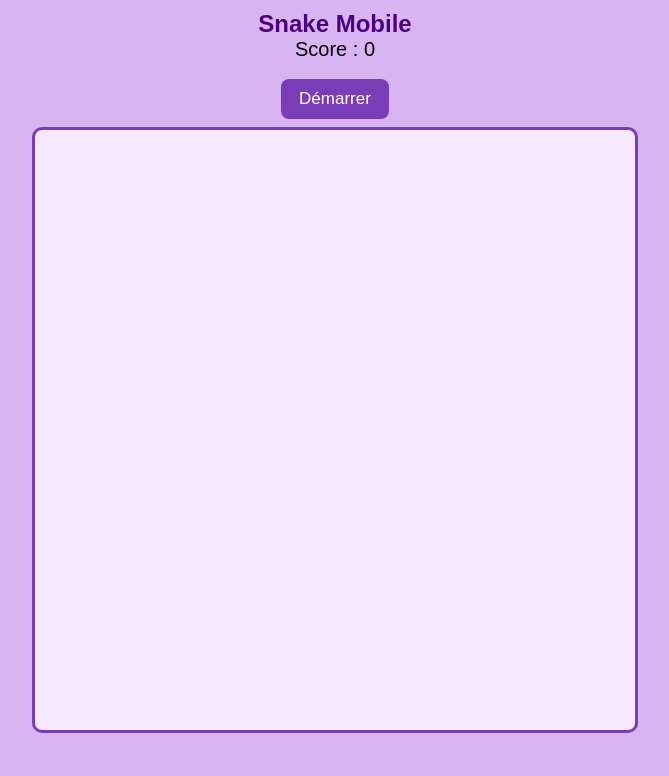
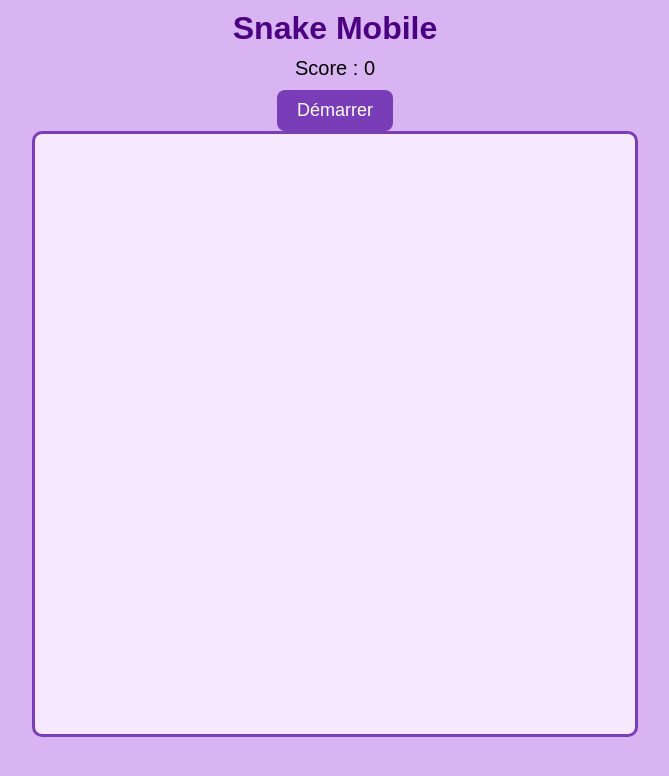
Before and after one commit to carletteperrin-sketch/SNAKE, a plain HTML site: page index.html in a window 1280 px wide. Shown: the whole page, without its empty margins (305-974 px from the left). Drawn offline with Linux system fonts and the light colour scheme.

Commit message:
Update index.html

```diff
--- a/index.html
+++ b/index.html
@@ -7,52 +7,30 @@
 
 <style>
   html, body {
-    margin: 0;
-    padding: 0;
-    height: 100%;
+    margin: 0; padding: 0; height: 100%;
     background: #d8b4f3;
-    overflow: hidden; /* empêche le scroll sur mobile */
-    touch-action: none; /* swipe ultra précis */
-    font-family: Arial, sans-serif;
-    display: flex;
-    flex-direction: column;
-    align-items: center;
+    display: flex; flex-direction: column; align-items: center;
+    overflow: hidden; touch-action: none;
+    font-family: Arial;
   }
-
-  h1 {
-    margin: 10px 0 0;
-    font-size: 24px;
-    color: #4b0082;
-  }
-
-  #score {
-    font-size: 20px;
-    margin-bottom: 10px;
-  }
-
+  h1 { margin: 10px 0; color: #4b0082; }
+  #score { margin-bottom: 10px; font-size: 20px; }
   canvas {
     background: #f6e8ff;
     border: 3px solid #7a3db8;
     border-radius: 10px;
-    width: 95vmin;      /* carré parfait */
-    height: 95vmin;
-    max-width: 600px;
-    max-height: 600px;
+    width: 95vmin; height: 95vmin;
+    max-width: 600px; max-height: 600px;
   }
-
   #startBtn {
-    margin: 8px;
-    padding: 10px 18px;
-    background: #7a3db8;
-    color: white;
-    border: none;
-    border-radius: 8px;
-    font-size: 17px;
+    padding: 10px 20px; background: #7a3db8; color: white;
+    border: none; border-radius: 8px; font-size: 18px;
   }
 </style>
 </head>
 
 <body>
+
 <h1>Snake Mobile</h1>
 <div id="score">Score : 0</div>
 <button id="startBtn">Démarrer</button>
@@ -64,11 +42,13 @@ const ctx = canvas.getContext("2d");
 
 let box, snake, direction, score, cake, gameLoop;
 
-// ✅ Ajuste la taille réelle du canvas = plein écran carré
+// ✅ Ajustement grille 15x15 EXACTE
 function resize() {
-  canvas.width = canvas.clientWidth;
-  canvas.height = canvas.clientHeight;
-  box = canvas.width / 15;  // grille 15x15 = éviter bugs murs
+  const displaySize = canvas.clientWidth;
+  box = Math.floor(displaySize / 15);
+
+  canvas.width  = box * 15;
+  canvas.height = box * 15;
 }
 resize();
 window.addEventListener("resize", resize);
@@ -76,14 +56,12 @@ window.addEventListener("resize", resize);
 // ✅ IMAGES
 const headImg = new Image();
 headImg.src = "snake_head.png";
-
 const bodyImg = new Image();
 bodyImg.src = "snake_body.png";
-
 const cakeImg = new Image();
 cakeImg.src = "cake.png";
 
-// ✅ Position aléatoire propre
+// ✅ Position gâteau = grille parfaite
 function randomPos() {
   return {
     x: Math.floor(Math.random() * 15) * box,
@@ -91,14 +69,12 @@ function randomPos() {
   };
 }
 
-// ✅ Swipe super précis
-let startX = 0, startY = 0;
-
+// ✅ SWIPE
+let startX, startY;
 canvas.addEventListener("touchstart", e => {
   startX = e.touches[0].clientX;
   startY = e.touches[0].clientY;
 });
-
 canvas.addEventListener("touchend", e => {
   let dx = e.changedTouches[0].clientX - startX;
   let dy = e.changedTouches[0].clientY - startY;
@@ -112,7 +88,7 @@ canvas.addEventListener("touchend", e => {
   }
 });
 
-// ✅ Clavier (pour PC)
+// ✅ Clavier (PC)
 document.addEventListener("keydown", e => {
   if (e.key === "ArrowUp" && direction !== "DOWN") direction = "UP";
   if (e.key === "ArrowDown" && direction !== "UP") direction = "DOWN";
@@ -120,16 +96,24 @@ document.addEventListener("keydown", e => {
   if (e.key === "ArrowRight" && direction !== "LEFT") direction = "RIGHT";
 });
 
-// ✅ Dessin du jeu
+// ✅ DESSIN AVEC IMAGES x2 SUR MOBILE
+function drawImageCentered(img, x, y, size) {
+  const drawSize = size * 2;
+  ctx.drawImage(img, x - size/2, y - size/2, drawSize, drawSize);
+}
+
 function draw() {
   ctx.clearRect(0, 0, canvas.width, canvas.height);
 
-  ctx.drawImage(cakeImg, cake.x, cake.y, box, box);
+  // ✅ Gâteau
+  drawImageCentered(cakeImg, cake.x + box/2, cake.y + box/2, box);
 
-  snake.forEach((part, index) => {
-    ctx.drawImage(index === 0 ? headImg : bodyImg, part.x, part.y, box, box);
+  // ✅ Serpent
+  snake.forEach((p, i) => {
+    drawImageCentered(i === 0 ? headImg : bodyImg, p.x + box/2, p.y + box/2, box);
   });
 
+  // ✅ Mouvement
   let head = { ...snake[0] };
 
   if (direction === "UP") head.y -= box;
@@ -137,17 +121,16 @@ function draw() {
   if (direction === "LEFT") head.x -= box;
   if (direction === "RIGHT") head.x += box;
 
-  // ✅ NOUVELLE DÉTECTION MURS = pas de faux Game Over
-  if (head.x < 0 || head.x > canvas.width - box ||
-      head.y < 0 || head.y > canvas.height - box) {
+  // ✅ Collision murs (corrigée)
+  if (head.x < 0 || head.x >= canvas.width || head.y < 0 || head.y >= canvas.height)
     return gameOver();
-  }
 
-  // ✅ Corrige bug de collision du corps
+  // ✅ Collision corps
   for (let i = 0; i < snake.length; i++) {
     if (head.x === snake[i].x && head.y === snake[i].y) return gameOver();
   }
 
+  // ✅ Mange gâteau (corrigé sur mobile)
   if (head.x === cake.x && head.y === cake.y) {
     score++;
     document.getElementById("score").innerText = "Score : " + score;
@@ -159,13 +142,11 @@ function draw() {
   snake.unshift(head);
 }
 
-// ✅ Game Over propre
 function gameOver() {
   clearInterval(gameLoop);
   alert("Game Over ! Score : " + score);
 }
 
-// ✅ Démarrer
 document.getElementById("startBtn").onclick = () => {
   if (gameLoop) clearInterval(gameLoop);
 
@@ -173,15 +154,12 @@ document.getElementById("startBtn").onclick = () => {
   score = 0;
   document.getElementById("score").innerText = "Score : 0";
 
-  snake = [
-    { x: box * 7, y: box * 7 }
-  ];
+  snake = [{ x: box * 7, y: box * 7 }];
   direction = "RIGHT";
   cake = randomPos();
 
-  gameLoop = setInterval(draw, 180); // ✅ vitesse douce stable
+  gameLoop = setInterval(draw, 180);
 };
 </script>
-
 </body>
 </html>
```
